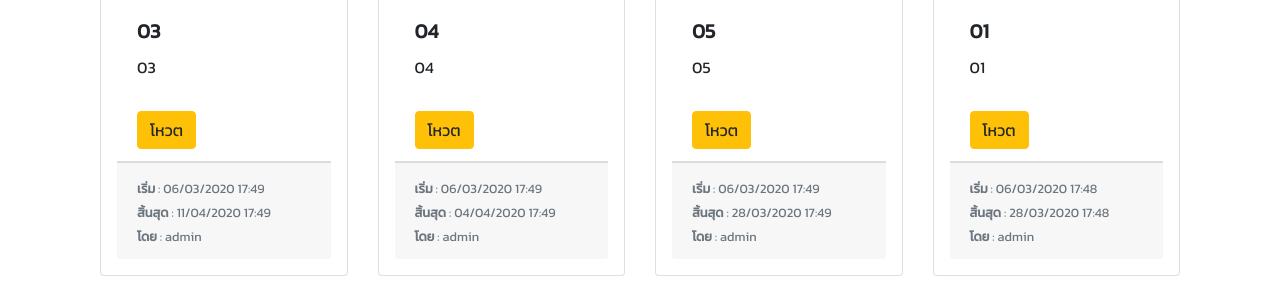
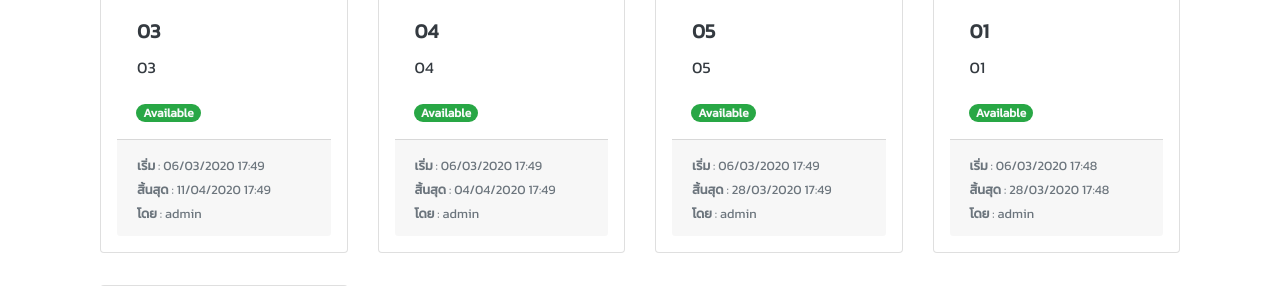
Before and after one commit to peetck/kod-vote, a Django app: page / in a window 1280 px wide. Shown: the part 1095-1381 px from the top of the page. Run offline with Django 3.2, Linux system fonts and the light colour scheme; a user stored in the database is signed in; data comes from the database, SQL or seed files in the repository; both versions use the stored data as it was after the commit; some libraries are stand-ins or nearby versions.

Commit message:
Update poll card

```diff
--- a/kod-vote/accounts/views.py
+++ b/kod-vote/accounts/views.py
@@ -19,7 +19,7 @@ def login_view(request):
                 return redirect(next_url)
             else:
                 return redirect('index')
-        context['error'] = 'error'
+        context['error'] = 'ชื่อผู้ใช้งานหรือรหัสผ่านไม่ถูกต้อง'
     next_url = request.GET.get('next')
     context['next_url'] = next_url
     return render(request, 'login.html', context)
@@ -40,7 +40,7 @@ def signup_view(request):
         last_name = request.POST.get('lastname')
 
         if (User.objects.filter(username=username).exists()):
-            context['error'] = 'Username has already been taken!!'
+            context['error'] = 'ชื่อผู้ใช้งานนี้มีคนใช้แล้ว'
             return render(request, 'signup.html', context)
         if (password == confirm_password):
             user = User.objects.create_user(
@@ -52,7 +52,7 @@ def signup_view(request):
             )
             login(request, user)
             return redirect('index')
-        context['error'] = 'Password doesn\'t match!!'
+        context['error'] = 'ยืนยันรหัสผ่านไม่เหมือนกัน'
     return render(request, 'signup.html', context)
 
 
--- a/kod-vote/polls/templates/index.html
+++ b/kod-vote/polls/templates/index.html
@@ -34,11 +34,10 @@
     <!-- Poll List -->
 
     <h1 class='text-center my-5'> กระทู้โหวตทั้งหมด</h1>
-
     <ul class="nav nav-tabs nav-justified mb-5" id="nav-tab" role="tablist">
         <li class="nav-item">
             <a class="nav-link active" id="available-tab" data-toggle="tab" href="#available" role="tab" aria-controls="available" aria-selected="true">
-                <h3 class='text-dark'>Avaliable</h3>
+                <h3 class='text-dark'>Available</h3>
             </a>
         </li>
         <li class="nav-item">
@@ -53,8 +52,8 @@
             <div class="container">
                 <div class="row">
                     {% for poll in available %}
-                        <div class="col-md-3 my-3">
-                            <div class="card h-100 w-100 p-3">
+                        <a class="col-md-3 my-3 text-decoration-none" href="{% url 'detail' poll.id %}">
+                            <div class="card h-100 w-100 p-3 text-dark card-index">
                                 <img class="card-img-top" src="{{ poll.picture.url }}" alt="Card image cap">
                                 <div class="card-body">
                                     <h5 class="card-title">
@@ -64,11 +63,11 @@
                                         {{ poll.detail|truncatechars:20 }}
                                     </p>
                                 </div>
-                                <ul class="list-group list-group-flush">
-                                    <li class="list-group-item">
-                                        <a href="{% url 'detail' poll.id %}" class='btn btn-warning'>โหวต</a>
-                                    </li>
-                                </ul>
+                                <div class="container mb-3 ml-1">
+                                    <p class="card-text">
+                                        <span class="badge badge-pill badge-success text-light">Available</span>
+                                    </p>
+                                </div>
                                 <div class="card-footer">
                                     <small class="text-muted">
                                         <b>เริ่ม</b> : {{ poll.start_date|date:'d/m/Y H:i' }} <br>
@@ -77,7 +76,7 @@
                                     </small>
                                 </div>
                             </div>
-                        </div>
+                        </a>
                     {% endfor %}
                 </div>
             </div>
@@ -88,22 +87,22 @@
             <div class="container">
                 <div class="row">
                     {% for poll in closed %}
-                        <div class="col-md-3 my-3">
-                            <div class="card h-100 w-100 text-muted p-3">
+                        <a class="col-md-3 my-3 text-decoration-none" href="{% url 'detail' poll.id %}">
+                            <div class="card h-100 w-100 p-3 text-dark card-index">
                                 <img class="card-img-top" src="{{ poll.picture.url }}" alt="Card image cap">
                                 <div class="card-body">
                                     <h5 class="card-title">
                                         <b>{{ poll.subject }}</b>
                                     </h5>
                                     <p class="card-text">
-                                        {{ poll.detail|truncatechars:15 }}
+                                        {{ poll.detail|truncatechars:20 }}
                                     </p>
                                 </div>
-                                <ul class="list-group list-group-flush">
-                                    <li class="list-group-item">
-                                        <a href="{% url 'detail' poll.id %}" class='btn btn-warning'>ผลลัพธ์</a>
-                                    </li>
-                                </ul>
+                                <div class="container mb-3 ml-1">
+                                    <p class="card-text">
+                                        <span class="badge badge-pill badge-danger text-light">Closed</span>
+                                    </p>
+                                </div>
                                 <div class="card-footer">
                                     <small class="text-muted">
                                         <b>หมดเวลาตอน</b> : {{ poll.end_date|date:'d/m/Y H:i' }} <br>
@@ -111,7 +110,7 @@
                                     </small>
                                 </div>
                             </div>
-                        </div>
+                        </a>
                     {% endfor %}
                 </div>
             </div>
--- a/kod-vote/static/css/style.css
+++ b/kod-vote/static/css/style.css
@@ -16,3 +16,12 @@ body{
 .index-create-poll-btn:hover{
     text-decoration: underline;
 }
+
+.card-index{
+    transition: .2s;
+}
+
+.card-index:hover{
+    box-shadow: 0 4px 8px 0 gray;
+    margin-top: 2%;
+}
```
Also changed, not shown: kod-vote/accounts/templates/login.html (+15 -8 lines), kod-vote/accounts/templates/mypolls.html (+12 -3 lines), kod-vote/accounts/templates/signup.html (+23 -8 lines), kod-vote/db.sqlite3.
